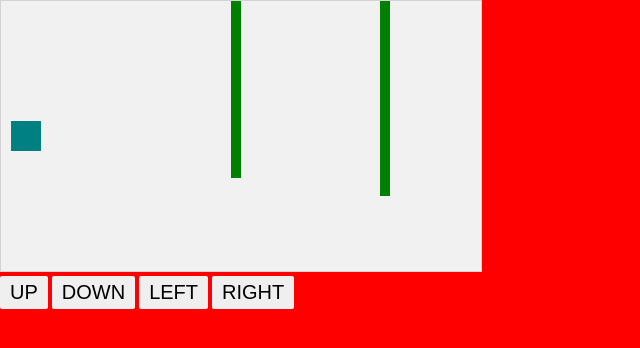
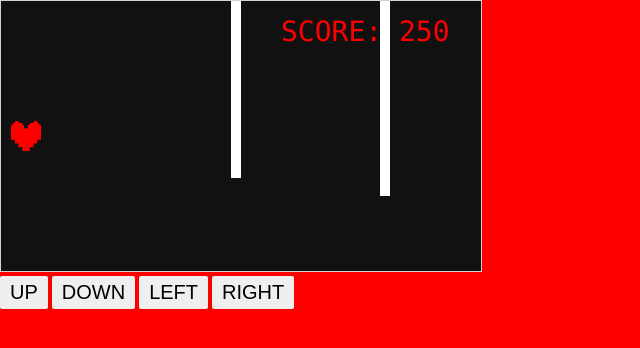
Before and after one commit to petitlatte/js-games, a plain HTML site: page flappy bird/index.html in a window 1280 px wide. Shown: the whole page, without its empty margins (0-640 px from the left). Drawn offline with Linux system fonts and the light colour scheme.

Commit message:
changed game piece

```diff
--- a/flappy bird/css/styles.css
+++ b/flappy bird/css/styles.css
@@ -6,7 +6,7 @@ body{
 
 canvas {
     border:1px solid #d3d3d3;
-    background-color: #f1f1f1;
+    background-color: #111111;
 }
 
 .controlButton{
--- a/flappy bird/js/script.js
+++ b/flappy bird/js/script.js
@@ -1,12 +1,14 @@
 ////////////////////////////////////EMPTY VARIABLES////////////////////////////////////////////
 var gamePiece;
 var obstacles = [];
+var score;
 
 
 //////////////////////////////////////FUNCTIONS///////////////////////////////////////////////
 
 	function startGame(){
-				gamePiece = new component(30,30,"teal",10,120);
+				gamePiece = new component(30,30,"img/heart.png",10,120, "image");
+				score = new component("28px", "Consolas", "red", 280, 40, "text");
 				gameCanvas.start();
 	}
 
@@ -38,7 +40,12 @@ var obstacles = [];
 	};
 
 	//gamepiece component
-	function component(width,height,color,x,y){
+	function component(width,height,color,x,y,type){
+		this.type =type;
+		if (type == "image"){
+			this.image = new Image();
+			this.image.src = color;
+		}
 		this.width= width;
 		this.height = height;
 		this.x = x;
@@ -47,10 +54,24 @@ var obstacles = [];
 		this.speedY = 0;
 		this.update = function(){
 		ctx = gameCanvas.context;
+
+		if (type == "image"){
+			ctx.drawImage(this.image,
+				this.x,
+				this.y,
+				this.width, this.height);
+		} else
+			if (this.type == "text"){
+			ctx.font = this.width + " " + this.height;
+			ctx.fillStyle = color;
+			ctx.fillText(this.text, this.x,this.y);
+		}
+
+		else {
 		ctx.fillStyle = color;
 		ctx.fillRect(this.x,this.y,this.width,this.height);
 		};
-
+}
   this.newPos = function() {
     this.x += this.speedX;
     this.y += this.speedY;
@@ -93,13 +114,15 @@ var obstacles = [];
 			maxGap = 200;
 			gap = Math.floor(Math.random()* (maxGap - minGap + 1) + minGap);
 
-			obstacles.push (new component(10, height, "green",x,0));
-			obstacles.push (new component(10, x- height - gap, "green",x,height + gap));
+			obstacles.push (new component(10, height, "white",x,0));
+			obstacles.push (new component(10, x- height - gap, "white",x,height + gap));
 		}
 		for (i = 0; i < obstacles.length; i += 1) {
 			obstacles[i].x += -1;
 		obstacles[i].update();
 		}
+		score.text = "SCORE: " + gameCanvas.frameNo;
+		score.update();
 		gamePiece.newPos();
 		gamePiece.update();
 	}
```
Also changed, not shown: flappy bird/img/heart.png (added).
